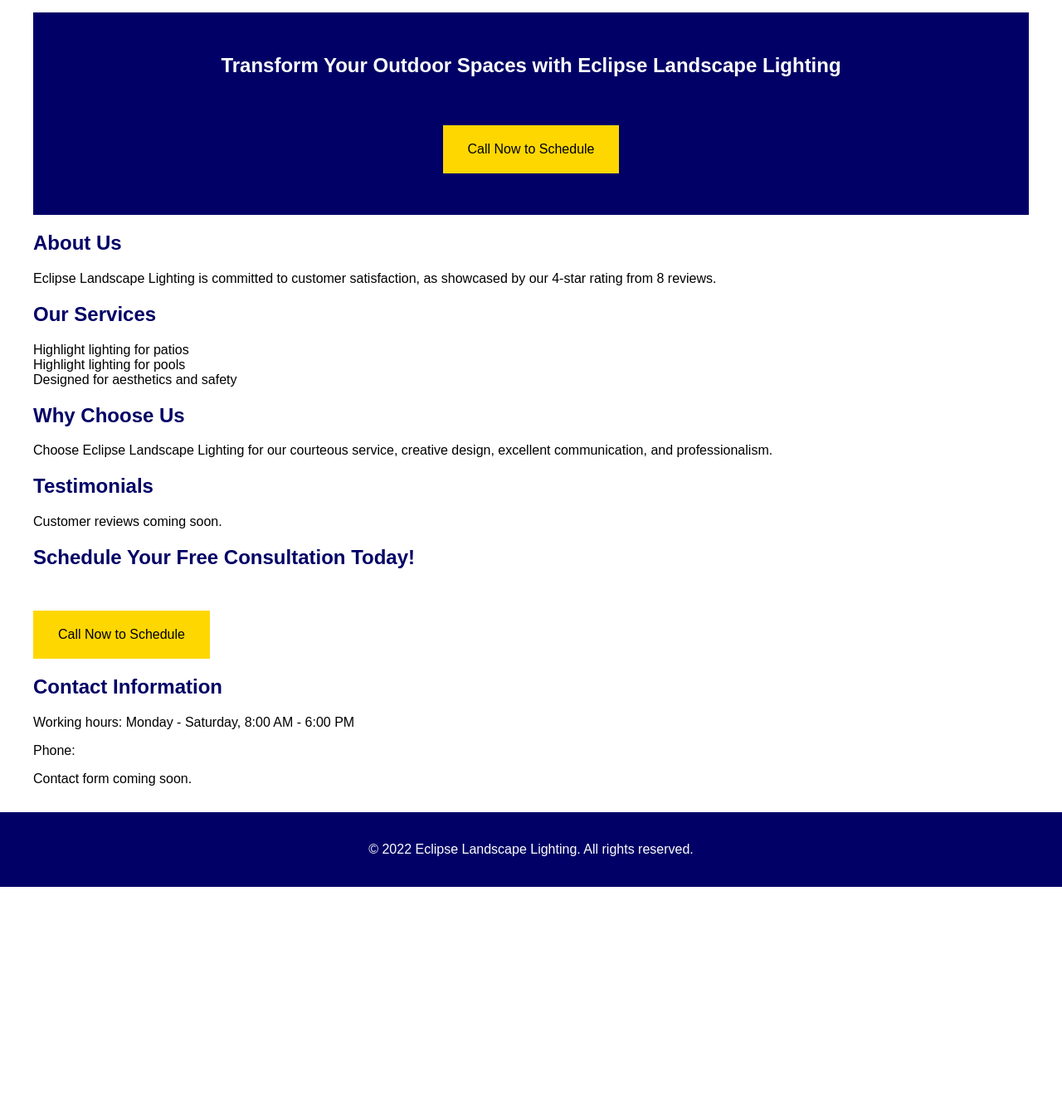
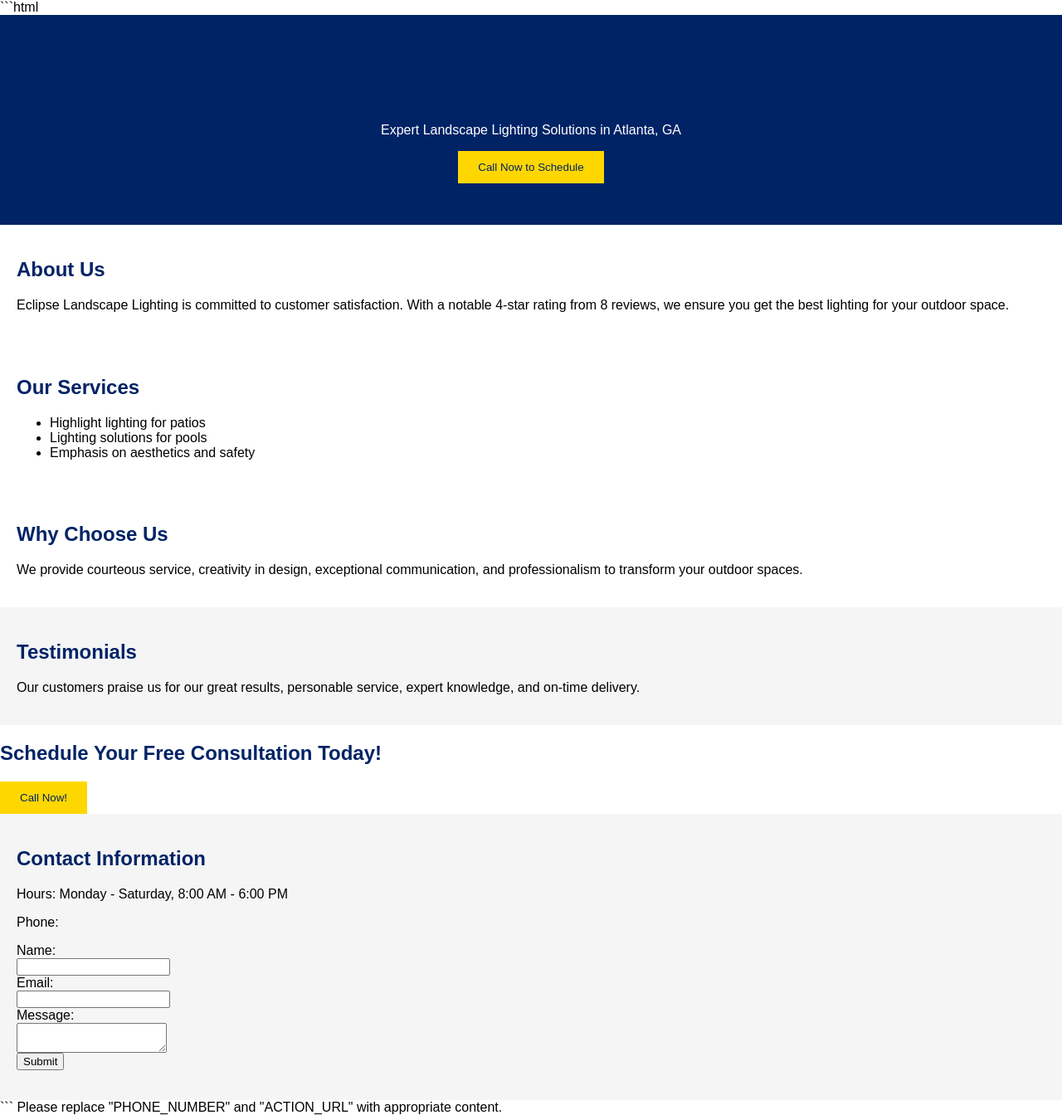
Before and after one commit to rak100/no-website-previews, a plain HTML site: page ChIJAQBANXoE9YgRNn8HIUzvlDk/index.html in a window 1280 px wide. Shown: the whole page at 83% size. Before the commit the page ends 1069 px from the top, so only its background shows below. Drawn offline with Linux system fonts and the light colour scheme.

Commit message:
Create preview page for PlaceId ChIJAQBANXoE9YgRNn8HIUzvlDk

````diff
--- a/ChIJAQBANXoE9YgRNn8HIUzvlDk/index.html
+++ b/ChIJAQBANXoE9YgRNn8HIUzvlDk/index.html
@@ -1,109 +1,71 @@
+```html
 <!doctype html>
 <html lang="en">
   <head>
-        <meta charset="utf-8">
-        <meta name="viewport" content="width=device-width, initial-scale=1">
-        <title>Eclipse Landscape Lighting - Professional Outdoor Lighting Solutions in Atlanta</title>
-        <meta name="description" content="Eclipse Landscape Lighting provides expert landscape lighting solutions in Atlanta, transforming outdoor spaces for aesthetics and safety. Call now to schedule!">
-        <meta property="og:title" content="Eclipse Landscape Lighting - Professional Outdoor Lighting Solutions in Atlanta">
-        <meta property="og:description" content="Eclipse Landscape Lighting provides expert landscape lighting solutions in Atlanta, transforming outdoor spaces for aesthetics and safety. Call now to schedule!">
-        <meta property="og:image" content="URL_TO_BRAND_IMAGE">
+    <meta charset="UTF-8">
+    <meta name="viewport" content="width=device-width, initial-scale=1.0">
+    <title>Eclipse Landscape Lighting - Professional Outdoor Lighting in Atlanta</title>
+    <meta name="description" content="Transform your outdoor spaces with professional landscape lighting services in Atlanta, GA. Call now to schedule a free consultation.">
+    <meta property="og:title" content="Eclipse Landscape Lighting - Professional Outdoor Lighting in Atlanta">
+    <meta property="og:description" content="Transform your outdoor spaces with professional landscape lighting services in Atlanta, GA. Call now to schedule a free consultation.">
+    <meta property="og:image" content="URL_TO_IMAGE">
+
     <style>
-            body {
-                font-family: Arial, sans-serif;
-                margin: 0;
-                padding: 0;
-                background-color: #fff;
-            }
-            .container {
-                width: 100%;
-                max-width: 1200px;
-                margin: 0 auto;
-                padding: 15px;
-            }
-            .hero {
-                background-color: #000066;
-                color: #fff;
-                text-align: center;
-                padding: 50px 0;
-            }
-            .hero h1, .hero h2 {
-                margin: 0;
-            }
-            .cta-button {
-                display: inline-block;
-                background-color: #FFD700;
-                color: #000;
-                padding: 20px 30px;
-                margin-top: 30px;
-                text-decoration: none;
-            }
-            h2 {
-                color: #000066;
-            }
-            .rating {
-                color: #FFD700;
-            }
-            ul {
-                margin: 0;
-                padding: 0;
-                list-style-type: none;
-            }
-            footer {
-                background-color: #000066;
-                color: #fff;
-                text-align: center;
-                padding: 20px;
-            }
+      body { font-family: Arial, sans-serif; margin: 0; padding: 0; }
+      h1,h2,h3 { color: #002366; }
+      .hero { background-color: #002366; color: #fff; padding: 50px; text-align: center;}
+      .button { background-color: #FFD700; color: #002366; border: none; cursor: pointer; padding: 12px 24px; text-align: center;}
+      .testimonials, .contact { background-color: #F5F5F5; padding: 20px; }
+      .services, .about, .whyus { padding: 20px; }
     </style>
   </head>
   <body>
-        <div class="container">
-            <section class="hero">
+    <header class="hero" role="banner">
       <h1>Transform Your Outdoor Spaces with Eclipse Landscape Lighting</h1>
-                <h2>Expert Landscape Lighting Solutions in Atlanta, GA</h2>
-                <a href="tel:" class="cta-button" aria-label="Call Now to Schedule">Call Now to Schedule</a>
+      <p>Expert Landscape Lighting Solutions in Atlanta, GA</p>
+      <button class="button" onclick="location.href='tel:PHONE_NUMBER'" aria-label="Call Now to Schedule">Call Now to Schedule</button>
+    </header>
+    <main role="main">
+      <section class="about" id="aboutus">
+        <h2>About Us</h2>
+        <p>Eclipse Landscape Lighting is committed to customer satisfaction. With a notable 4-star rating from 8 reviews, we ensure you get the best lighting for your outdoor space.</p>
       </section>
-
-            <section class="about">
-                <h2>About Us</h2>
-                <p>Eclipse Landscape Lighting is committed to customer satisfaction, as showcased by our 4-star rating from 8 reviews.</p>
-            </section>
-
-            <section class="services">
+      <section class="services" id="ourservices">
         <h2>Our Services</h2>
         <ul>
           <li>Highlight lighting for patios</li>
-                    <li>Highlight lighting for pools</li>
-                    <li>Designed for aesthetics and safety</li>
+          <li>Lighting solutions for pools</li>
+          <li>Emphasis on aesthetics and safety</li>
         </ul>
       </section>
-
-            <section class="why-us">
+      <section class="whyus" id="whyus">
         <h2>Why Choose Us</h2>
-                <p>Choose Eclipse Landscape Lighting for our courteous service, creative design, excellent communication, and professionalism.</p>
+        <p>We provide courteous service, creativity in design, exceptional communication, and professionalism to transform your outdoor spaces.</p>
       </section>
-
-            <section class="testimonials">
+      <section class="testimonials" id="testimonials">
         <h2>Testimonials</h2>
-                <p>Customer reviews coming soon.</p>
+        <p>Our customers praise us for our great results, personable service, expert knowledge, and on-time delivery.</p>
       </section>
-
-            <section class="cta">
+      <section class="cta" id="cta">
         <h2>Schedule Your Free Consultation Today!</h2>
-                <a href="tel:" class="cta-button" aria-label="Call Now to Schedule">Call Now to Schedule</a>
+        <button class="button" onclick="location.href='tel:PHONE_NUMBER'" aria-label="Call to Schedule">Call Now!</button>
       </section>
-
-            <section class="contact">
+    </main>
+    <footer class="contact" role="contentinfo">
       <h2>Contact Information</h2>
-                <p>Working hours: Monday - Saturday, 8:00 AM - 6:00 PM</p>
+      <p>Hours: Monday - Saturday, 8:00 AM - 6:00 PM</p>
       <p>Phone: </p>
-                <p>Contact form coming soon.</p>
-            </section>
-        </div>
-
-        <footer>
-            <p>&copy; 2022 Eclipse Landscape Lighting. All rights reserved.</p>
+      <form id="contactForm" action="ACTION_URL" method="post">
+        <label for="name">Name:</label><br>
+        <input type="text" id="name" name="name"><br>
+        <label for="email">Email:</label><br>
+        <input type="email" id="email" name="email"><br>
+        <label for="message">Message:</label><br>
+        <textarea id="message" name="message"></textarea><br>
+        <input type="submit" value="Submit">
+      </form>
     </footer>
   </body>
 </html>
+```
+Please replace "PHONE_NUMBER" and "ACTION_URL" with appropriate content.
````
Lines whose indentation alone changed are shown as unchanged.
